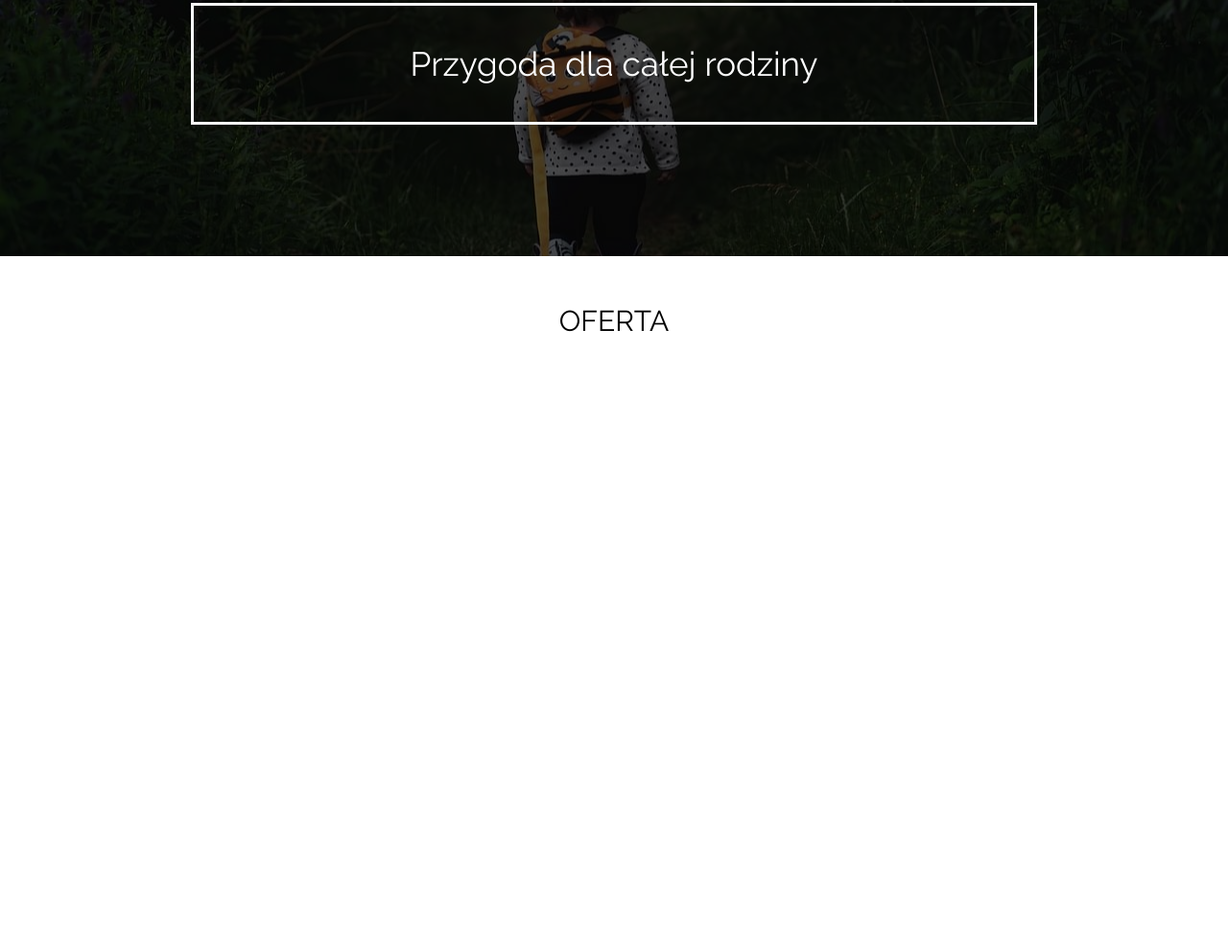
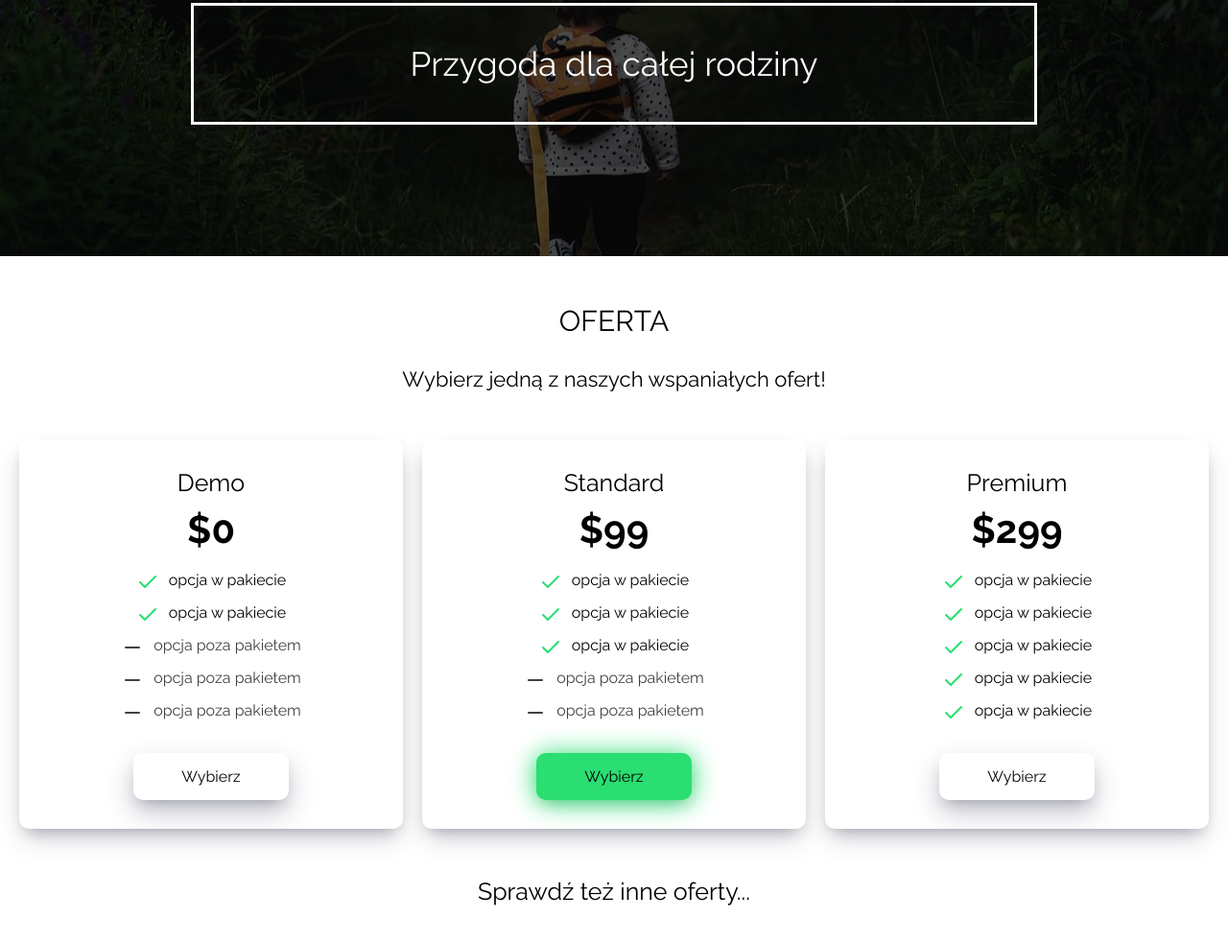
Before and after one commit to MaciejMi/Forest-Group, a website: page index.html in a window 1280 px wide. Shown: the part 1242-2224 px from the top of the page at 96% size. Before the commit the page ends 1644 px from the top, so only its background shows below. Drawn offline with Linux system fonts and the light colour scheme.

Commit message:
add offers section

```diff
--- a/index.html
+++ b/index.html
@@ -90,8 +90,63 @@
         </div>
     </section>
 
-    <section class="section offer">
-        <h2 class="section__heading">Oferta</h2>
+    <section class="section offers">
+        <h2 class="section__heading">
+            Oferta
+        </h2>
+        <p class="section__description">
+            Wybierz jedną z naszych wspaniałych ofert!
+        </p>
+
+        <div class="offers__card-box">
+            <div class="card">
+                <p class="card__title">Demo</p>
+                <p class="card__price">$0</p>
+
+                <p class="card__list"><img src="./dist/img/check.svg" alt="Zielony ptaszek"> opcja w pakiecie</p>
+                <p class="card__list"><img src="./dist/img/check.svg" alt="Zielony ptaszek"> opcja w pakiecie</p>
+                <p class="card__list card__list--gray"><img src="./dist/img/minus.svg" alt="Minus">opcja poza pakietem
+                </p>
+                <p class="card__list card__list--gray"><img src="./dist/img/minus.svg" alt="Minus">opcja poza pakietem
+                </p>
+                <p class="card__list card__list--gray"><img src="./dist/img/minus.svg" alt="Minus">opcja poza pakietem
+                </p>
+
+                <a href="#" class="card__btn">Wybierz</a>
+
+            </div>
+            <div class="card">
+                <p class="card__title">Standard</p>
+                <p class="card__price">$99</p>
+
+                <p class="card__list"><img src="./dist/img/check.svg" alt="Zielony ptaszek"> opcja w pakiecie</p>
+                <p class="card__list"><img src="./dist/img/check.svg" alt="Zielony ptaszek"> opcja w pakiecie</p>
+                <p class="card__list"><img src="./dist/img/check.svg" alt="Zielony ptaszek"> opcja w pakiecie</p>
+                <p class="card__list card__list--gray"><img src="./dist/img/minus.svg" alt="Minus">opcja poza pakietem
+                </p>
+                <p class="card__list card__list--gray"><img src="./dist/img/minus.svg" alt="Minus">opcja poza pakietem
+                </p>
+
+                <a href="#" class="card__btn card__btn--special">Wybierz</a>
+
+            </div>
+            <div class="card">
+                <p class="card__title">Premium</p>
+                <p class="card__price">$299</p>
+
+                <p class="card__list"><img src="./dist/img/check.svg" alt="Zielony ptaszek"> opcja w pakiecie</p>
+                <p class="card__list"><img src="./dist/img/check.svg" alt="Zielony ptaszek"> opcja w pakiecie</p>
+                <p class="card__list"><img src="./dist/img/check.svg" alt="Zielony ptaszek"> opcja w pakiecie</p>
+                <p class="card__list"><img src="./dist/img/check.svg" alt="Zielony ptaszek"> opcja w pakiecie</p>
+                <p class="card__list"><img src="./dist/img/check.svg" alt="Zielony ptaszek"> opcja w pakiecie</p>
+
+
+                <a href="#" class="card__btn">Wybierz</a>
+            </div>
+        </div>
+
+        <a class="offers__other-offers" href="#">Sprawdź też inne oferty...</a>
+
     </section>
 
 </body>
--- a/package.json
+++ b/package.json
@@ -26,5 +26,8 @@
 		"gulp-sourcemaps": "^3.0.0",
 		"gulp-uglify": "^3.0.2",
 		"sass": "^1.69.0"
+	},
+	"dependencies": {
+		"tabler-icons": "^1.35.0"
 	}
 }
--- a/src/sass/style.scss
+++ b/src/sass/style.scss
@@ -32,6 +32,11 @@ body {
 		font-size: 2.5rem;
 		font-weight: 400;
 	}
+	&__description {
+		margin-top: 20px;
+		text-align: center;
+		font-size: 1.8rem;
+	}
 }
 
 .nav {
@@ -43,6 +48,7 @@ body {
 	width: 100%;
 	z-index: 100;
 	background-color: c.$pure-white;
+	box-shadow: 1px 1px 20px rgba(0, 0, 0, 0.4);
 	&__title {
 		position: relative;
 		display: flex;
@@ -201,6 +207,73 @@ body {
 	}
 }
 
+.offers {
+	&__card-box {
+		display: flex;
+		flex-wrap: wrap;
+		justify-content: center;
+		gap: 2rem;
+		margin: 5rem 0;
+	}
+
+	&__other-offers {
+		display: block;
+		text-align: center;
+		text-decoration: none;
+		color: c.$black;
+		font-size: 2.5rem;
+	}
+
+	.card {
+		display: flex;
+		align-items: center;
+		flex-direction: column;
+		gap: 10px;
+		padding: 3rem;
+		box-shadow: 0 13px 27px -5px rgba(50, 50, 93, 0.25), 0 8px 16px -8px rgba(0, 0, 0, 0.3);
+		transition: transform 0.3s;
+		max-width: 400px;
+		width: 100%;
+		border-radius: 10px;
+		overflow: hidden;
+		&__title {
+			font-size: 2.5rem;
+		}
+
+		&__price {
+			font-size: 4rem;
+			font-weight: 700;
+			margin-bottom: 1rem;
+		}
+
+		&__list {
+			display: flex;
+			gap: 10px;
+
+			&--gray {
+				color: c.$gray;
+			}
+		}
+
+		&__btn {
+			margin-top: 2rem;
+			padding: 1.5rem 5rem;
+			text-decoration: none;
+			border-radius: 10px;
+			color: c.$black;
+			box-shadow: 0 13px 27px 1px rgba(50, 50, 93, 0.25), 0 8px 16px -8px rgba(0, 0, 0, 0.3);
+			&--special {
+				box-shadow: 0 2px 27px 1px c.$green, 0 8px 16px -8px rgba(0, 0, 0, 0.3);
+				background-color: c.$green;
+			}
+		}
+
+		&:hover {
+			transform: scale(1.05);
+		}
+	}
+}
+
 @media (max-width: 767px) {
 	.header {
 		background-image: url('../img/jungle-small.jpg');
@@ -220,6 +293,17 @@ body {
 					font-size: 2.5rem;
 				}
 			}
+		}
+	}
+
+	.section {
+		&__heading {
+			font-size: 2.5rem;
+		}
+
+		&__description {
+			margin-top: 30px;
+			font-size: 2rem;
 		}
 	}
 }
@@ -313,8 +397,23 @@ body {
 			text-align: left;
 		}
 
+		h3 {
+			font-size: 2rem;
+			text-align: left;
+		}
+
 		&__img {
 			width: 100%;
 		}
 	}
+	.section {
+		&__heading {
+			font-size: 3rem;
+		}
+
+		&__description {
+			margin-top: 30px;
+			font-size: 2.2rem;
+		}
+	}
 }
```
Also changed, not shown: dist/css/style.min.css, dist/img/check (3).svg (added), dist/img/check.svg (added), dist/img/minus.svg (added), src/img/check.svg (added), src/img/minus.svg (added), 1 other file.
